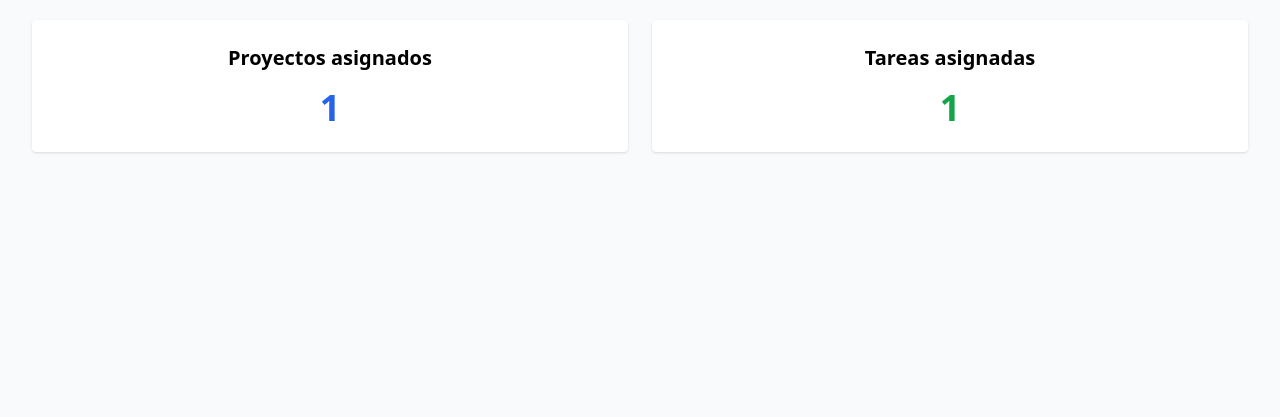
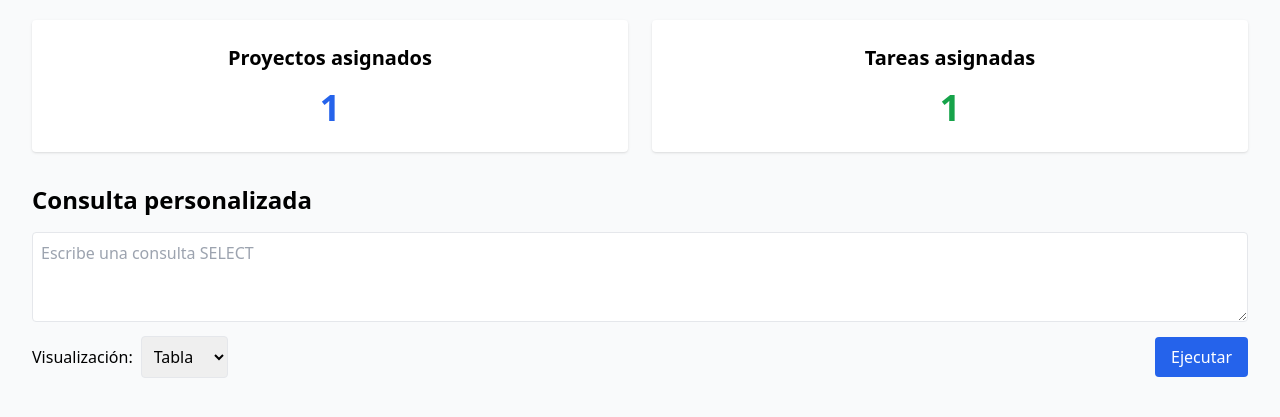
Before and after one commit to benjamacias/phpTaskViews, a PHP site: page /dashboard.php in a window 1280 px wide. Shown: the part 144-561 px from the top of the page. Run offline with PHP 8.4, Linux system fonts and the light colour scheme; the visitor is signed in with stand-in values (Sample User, id 1); tables that the repository leaves empty or names only in its code hold one stand-in row (values such as "Sample post"); some libraries are stand-ins or nearby versions.

Commit message:
feat: allow custom select queries for dashboard

```diff
--- a/dashboard.php
+++ b/dashboard.php
@@ -18,6 +18,41 @@ $totalProjects = $stmt->fetchColumn();
 $stmt = $db->prepare("SELECT COUNT(*) FROM task_users WHERE user_id = ?");
 $stmt->execute([$userId]);
 $totalTasks = $stmt->fetchColumn();
+
+$customResults = [];
+$labels = [];
+$data = [];
+$viewType = 'table';
+$error = '';
+
+if ($_SERVER['REQUEST_METHOD'] === 'POST') {
+    $sql = trim($_POST['sql_query'] ?? '');
+    $viewType = $_POST['view_type'] ?? 'table';
+
+    if ($sql !== '') {
+        if (!preg_match('/^\s*SELECT/i', $sql) || preg_match('/\b(INSERT|UPDATE|DELETE|DROP|ALTER|CREATE|REPLACE|TRUNCATE|MERGE|CALL)\b/i', $sql)) {
+            $error = 'Solo se permiten consultas SELECT.';
+        } else {
+            try {
+                $stmt = $db->query($sql);
+                $customResults = $stmt->fetchAll(PDO::FETCH_ASSOC);
+
+                if ($viewType !== 'table' && !empty($customResults)) {
+                    $columns = array_keys($customResults[0]);
+                    if (count($columns) < 2) {
+                        $error = 'La consulta debe incluir al menos dos columnas para graficar.';
+                        $customResults = [];
+                    } else {
+                        $labels = array_column($customResults, $columns[0]);
+                        $data = array_map('floatval', array_column($customResults, $columns[1]));
+                    }
+                }
+            } catch (PDOException $e) {
+                $error = 'Consulta inválida: ' . $e->getMessage();
+            }
+        }
+    }
+}
 ?>
 <!DOCTYPE html>
 <html>
@@ -40,6 +75,78 @@ $totalTasks = $stmt->fetchColumn();
             <p class="text-4xl text-green-600 font-bold mt-4"><?php echo $totalTasks; ?></p>
         </div>
     </div>
+
+    <div class="mt-8">
+        <h2 class="text-2xl font-semibold mb-4">Consulta personalizada</h2>
+        <form method="post" class="mb-4">
+            <textarea name="sql_query" rows="3" class="w-full p-2 border rounded" placeholder="Escribe una consulta SELECT"><?php echo htmlspecialchars($_POST['sql_query'] ?? ''); ?></textarea>
+            <div class="flex items-center mt-2">
+                <label class="mr-2">Visualización:</label>
+                <select name="view_type" class="border p-2 rounded">
+                    <option value="table" <?php echo $viewType === 'table' ? 'selected' : ''; ?>>Tabla</option>
+                    <option value="bar" <?php echo $viewType === 'bar' ? 'selected' : ''; ?>>Barras</option>
+                    <option value="line" <?php echo $viewType === 'line' ? 'selected' : ''; ?>>Líneas</option>
+                </select>
+                <button type="submit" class="ml-auto bg-blue-600 text-white px-4 py-2 rounded">Ejecutar</button>
+            </div>
+        </form>
+
+        <?php if ($error): ?>
+            <p class="text-red-500 mb-4"><?php echo htmlspecialchars($error); ?></p>
+        <?php endif; ?>
+
+        <?php if ($customResults): ?>
+            <?php if ($viewType === 'table'): ?>
+                <div class="overflow-x-auto">
+                    <table class="min-w-full bg-white border">
+                        <thead>
+                            <tr>
+                                <?php foreach (array_keys($customResults[0]) as $col): ?>
+                                    <th class="px-4 py-2 border-b"><?php echo htmlspecialchars($col); ?></th>
+                                <?php endforeach; ?>
+                            </tr>
+                        </thead>
+                        <tbody>
+                            <?php foreach ($customResults as $row): ?>
+                                <tr>
+                                    <?php foreach ($row as $cell): ?>
+                                        <td class="px-4 py-2 border-b"><?php echo htmlspecialchars($cell); ?></td>
+                                    <?php endforeach; ?>
+                                </tr>
+                            <?php endforeach; ?>
+                        </tbody>
+                    </table>
+                </div>
+            <?php else: ?>
+                <canvas id="customChart"></canvas>
+            <?php endif; ?>
+        <?php endif; ?>
+    </div>
 </div>
+
+<?php if ($customResults && $viewType !== 'table'): ?>
+<script src="https://cdn.jsdelivr.net/npm/chart.js"></script>
+<script>
+const ctx = document.getElementById('customChart').getContext('2d');
+new Chart(ctx, {
+    type: '<?php echo $viewType; ?>',
+    data: {
+        labels: <?php echo json_encode($labels); ?>,
+        datasets: [{
+            label: 'Resultado',
+            data: <?php echo json_encode($data); ?>,
+            backgroundColor: 'rgba(59,130,246,0.5)',
+            borderColor: 'rgba(59,130,246,1)',
+            borderWidth: 1
+        }]
+    },
+    options: {
+        scales: {
+            y: { beginAtZero: true }
+        }
+    }
+});
+</script>
+<?php endif; ?>
 </body>
 </html>
```
